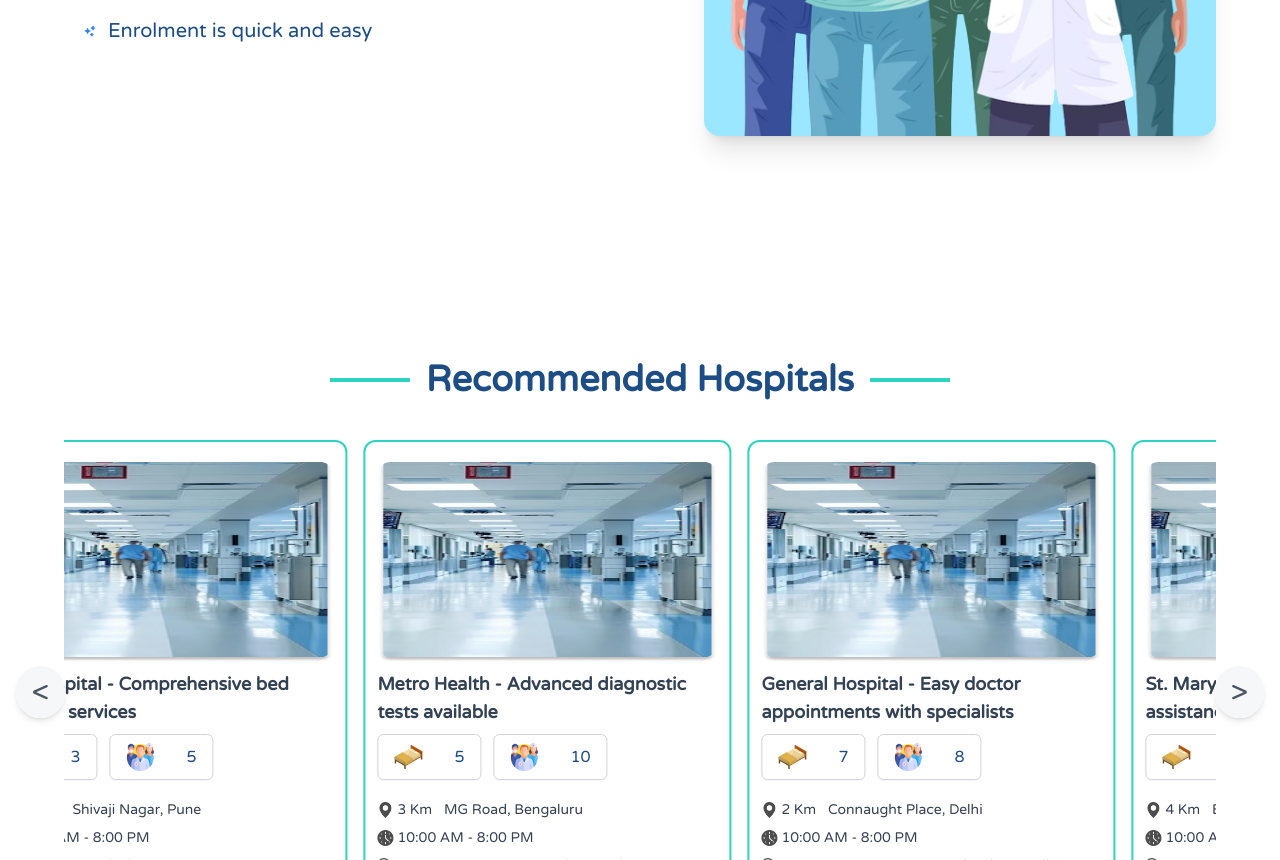
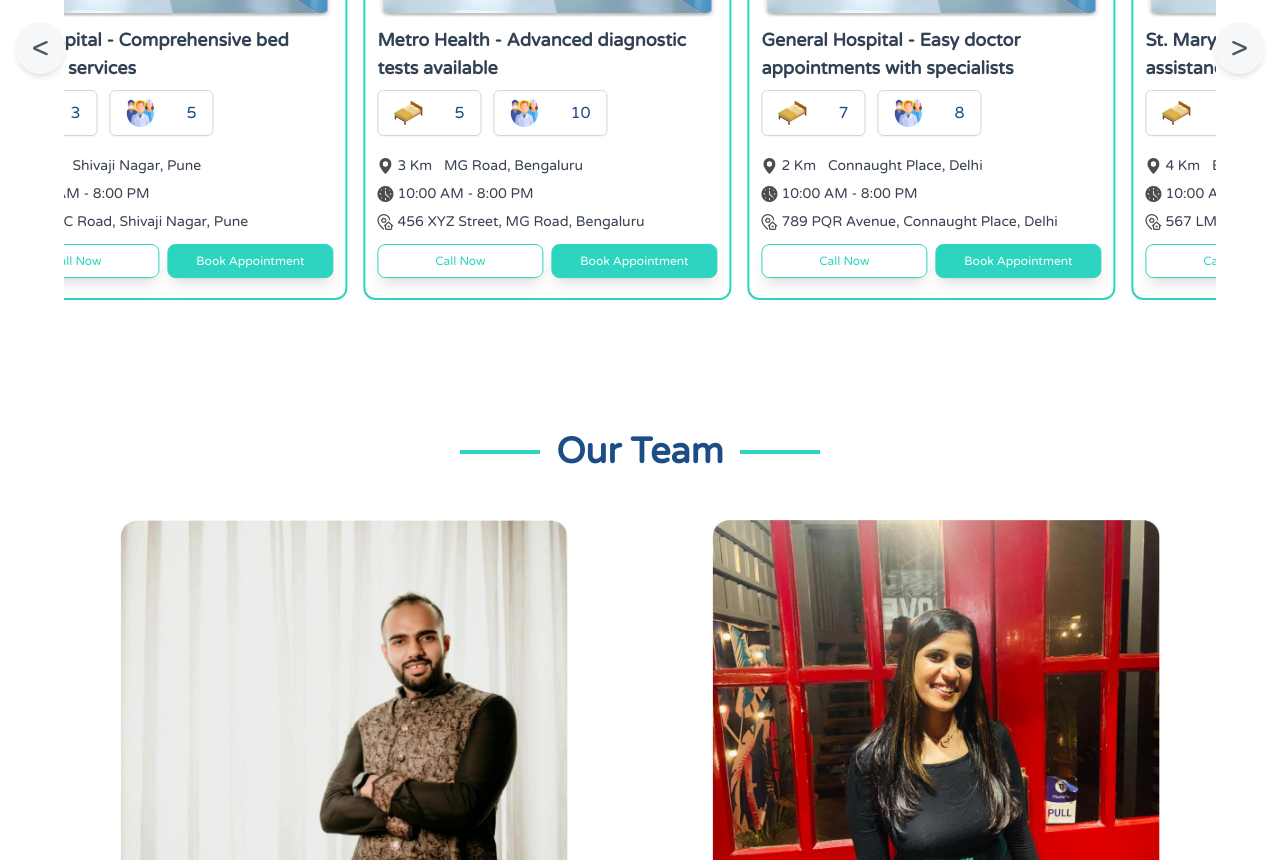
Before and after one commit to chirag3155/CureEdge, a React (Vite) app: page / in a window 1280 px wide. Shown: the part 1940-2800 px from the top of the page. Built offline with nearby package versions, Linux system fonts and the light colour scheme.

Commit message:
feat(Team): Create Our team page

```diff
--- a/src/Components/Card/Servicess.jsx
+++ b/src/Components/Card/Servicess.jsx
@@ -2,7 +2,7 @@ import { ServicesData } from "@/Components/Shared/Consts";
 import Banner1 from "../Main/Services/Banner1";
 import { useState } from "react";
 import SectionWrapper from "../Main/SectionWrapper";
-import CardList from "./cardList";
+// import CardList from "./cardList";
 
 const Services1 = () => {
   const [SelectService, setSelectService] = useState("cardiology"); // Assuming 'cardiology' is the default value
@@ -21,7 +21,7 @@ const Services1 = () => {
         </div>
       </div>
       <div className=" flex flex-col justify-between lg:flex-row gap-10 lg:gap-5 ">
-        <CardList />
+        {/* <CardList /> */}
       </div>
       <Banner1 />
     </SectionWrapper>
--- a/src/Components/Main/Main.jsx
+++ b/src/Components/Main/Main.jsx
@@ -5,6 +5,7 @@ import Reviews from "./Review/Reviews";
 // import CardList from "../Card/cardList";
 import Services1 from "../Card/Servicess";
 import CardSection from "../Recommendation/CardSection";
+import OurTeam from "../OurTeam/OurTeam";
 
 const Main = () => {
   return (
@@ -15,6 +16,7 @@ const Main = () => {
         {/* <Services /> */}
         <Services1 />
         <CardSection />
+        <OurTeam />
         <Doctors />
         <Reviews />
       </div>
--- a/src/Components/Main/SectionWrapper.jsx
+++ b/src/Components/Main/SectionWrapper.jsx
@@ -1,6 +1,6 @@
 const SectionWrapper = ({ id, children }) => {
   return (
-    <section className="pt-12 md:pt-28" id={id}>
+    <section className="md:pt-12 pt-8" id={id}>
       {children}
     </section>
   );
--- /dev/null
+++ b/src/Components/OurTeam/OurTeam.jsx
@@ -0,0 +1,70 @@
+import team1 from "../../assets/Images/Team/team1.jpeg";
+import team2 from "../../assets/Images/Team/team2.jpeg";
+import { FaLinkedin } from "react-icons/fa";
+
+const OurTeam = () => {
+  return (
+    <div className="w-full  mt-28 py-5">
+      <div className="w-full flex justify-center items-center space-x-4">
+        <div className="w-20 h-1 bg-teal-400"></div>
+        <h1 className="md:text-4xl text-2xl font-bold text-center">Our Team</h1>
+        <div className="w-20 h-1 bg-teal-400"></div>
+      </div>
+      <div className="w-full flex md:flex-row flex-col my-12 gap-8">
+        <div className="md:w-1/2 w-full  flex flex-col justify-center items-center gap-5">
+          <div className="md:w-[80%] w-full h-auto">
+            <img
+              src={team1}
+              alt="Founder Abhyuday Singh"
+              loading="lazy"
+              className="w-full rounded-xl bg-slate-200"
+            />
+            <div className="w-full flex justify-between items-center mt-5">
+              <h2 className="text-2xl font-bold text-black">
+                Founder - <span className="text-blue-500">Abhyuday Singh</span>
+              </h2>
+              <a href="#/linkedin.com" target="_blank">
+                <FaLinkedin className="text-blue-500 w-8 h-8 cursor-pointer" />
+              </a>
+            </div>
+          </div>
+          <div className=" md:w-[80%] w-full h-auto text-base text-gray-700">
+            <span className="text-blue-500 font-semibold">Abhyuday Singh</span>{" "}
+            is the driving force behind CureEdge, bringing a wealth of
+            experience, passion, and a visionary approach to the world of
+            healthcare technology. With a background in both medical sciences
+            and software engineering.
+          </div>
+        </div>
+        <div className="md:w-1/2 w-full  flex flex-col justify-center items-center gap-5">
+          <div className="md:w-[80%] w-full h-auto">
+            <img
+              src={team2}
+              alt="Co-Founder Rishika Jaiswal"
+              loading="lazy"
+              className="w-full rounded-xl bg-slate-200"
+            />
+            <div className="w-full flex justify-between items-center mt-5">
+              <h2 className="text-2xl font-bold text-black">
+                Co-Founder -{" "}
+                <span className="text-blue-500">Rishika Jaiswal</span>
+              </h2>
+              <a href="#/linkedin.com" target="_blank">
+                <FaLinkedin className="text-blue-500 w-8 h-8 cursor-pointer" />
+              </a>
+            </div>
+          </div>
+          <div className=" md:w-[80%] w-full h-auto text-base text-gray-700">
+            <span className="text-blue-500 font-semibold">Rishika Jaiswal</span>{" "}
+            Rishika Jaiswal is the co-founder of CureEdge, playing a pivotal
+            role in shaping the company's vision and driving its mission
+            forward. With a robust background in healthcare management and
+            strategic development.
+          </div>
+        </div>
+      </div>
+    </div>
+  );
+};
+
+export default OurTeam;
```
Also changed, not shown: src/assets/Images/Team/team1.jpeg (added), src/assets/Images/Team/team2.jpeg (added).
